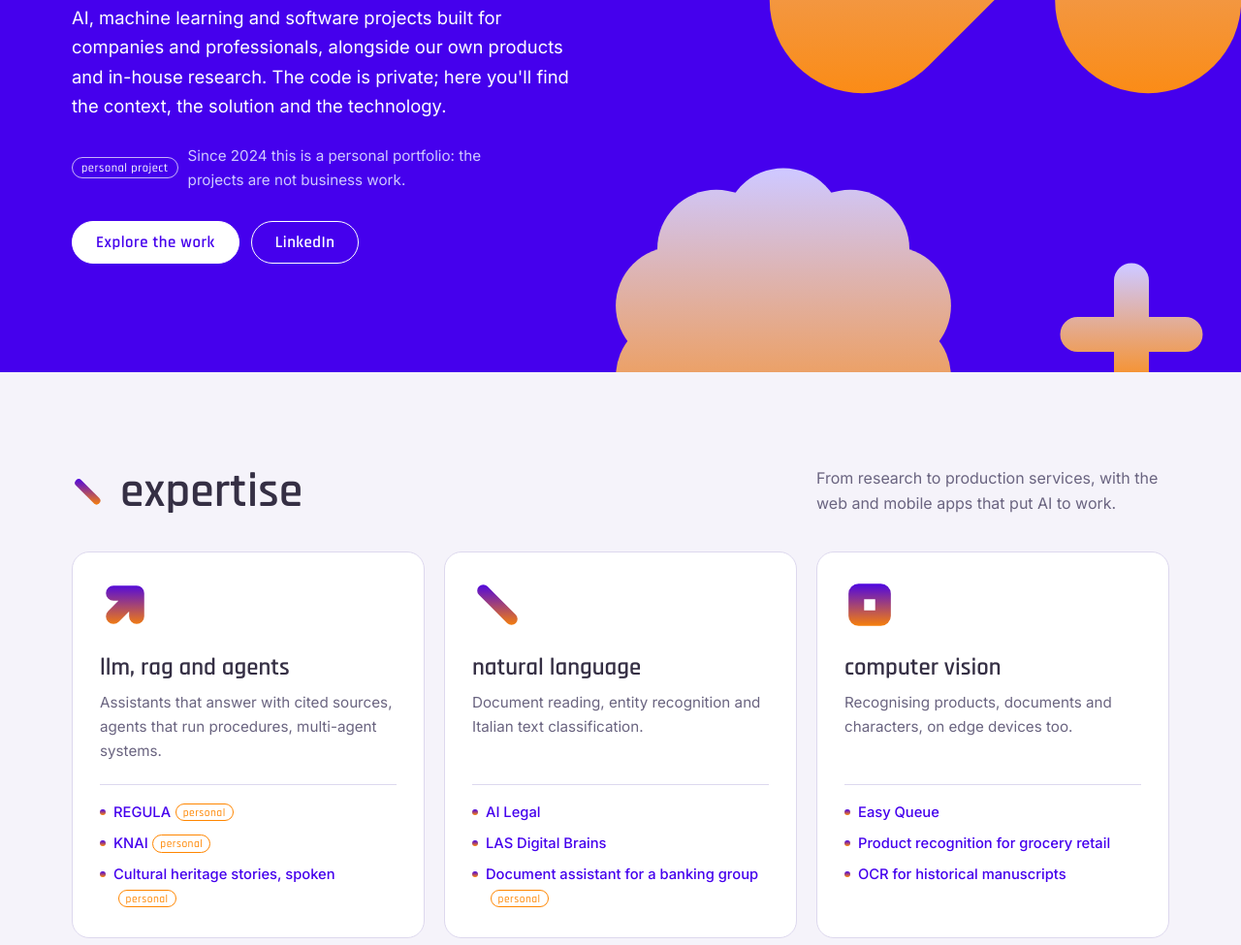
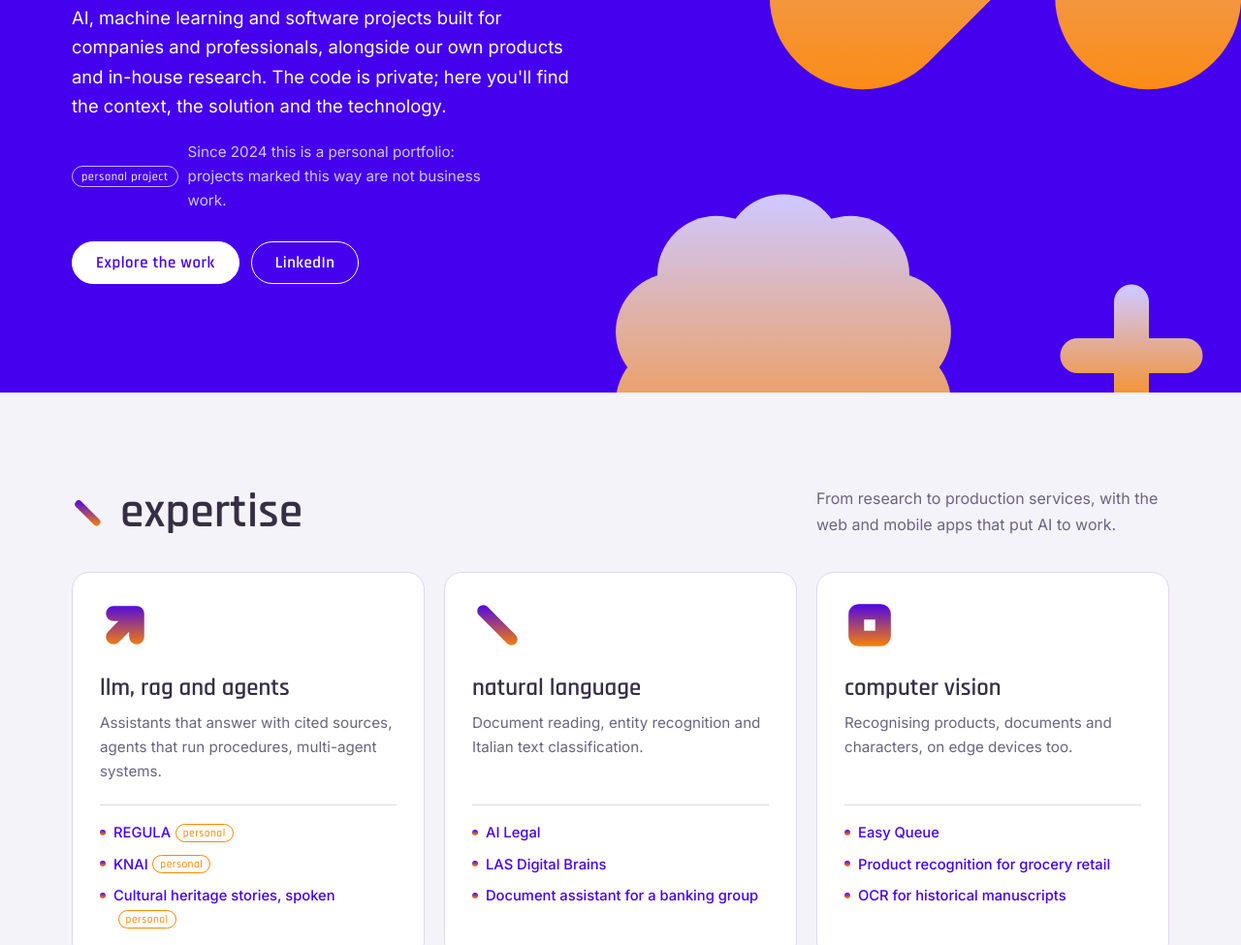
Before and after one commit to Fluel/Fluel.github.io, a plain HTML site: page index.html in a window 1280 px wide. Shown: the part 337-1312 px from the top of the page at 97% size. Drawn offline with Linux system fonts and the light colour scheme.

Commit message:
2024 client work is business, not personal
Co-Authored-By: Claude Opus 5.5 <noreply@anthropic.com>

```diff
--- a/index.html
+++ b/index.html
@@ -297,8 +297,8 @@ const T = {
     lede: "Progetti di AI, machine learning e software realizzati per aziende e professionisti, insieme ai nostri prodotti e alla ricerca interna. Il codice è privato; qui trovi contesto, soluzione e tecnologie.",
     cta: "Esplora i progetti",
     chip: "progetto personale",
-    personalNote: "Dal 2024 questo è un portfolio personale: i progetti non sono attività aziendali.",
-    personalBand: "dal 2024: progetti personali",
+    personalNote: "Dal 2024 questo è un portfolio personale: i progetti segnati così non sono attività aziendali.",
+    personalBand: "progetti personali",
     personalFilter: "personali",
     chipShort: "personale",
     skillsTitle: "competenze",
@@ -309,7 +309,7 @@ const T = {
     all: "Tutti",
     kinds: { client: "per clienti", product: "prodotti Fluel", rnd: "ricerca", training: "formazione" },
     kindOne: { client: "progetto per un cliente", product: "prodotto Fluel", rnd: "ricerca e sviluppo", training: "formazione" },
-    kindPersonal: { product: "prodotto", client: "progetto per un cliente, da libero professionista" },
+    kindPersonal: { product: "prodotto" },
     count: n => `${n} progetti`,
     open: "Apri il materiale",
     contactTitle: "parliamone",
@@ -323,8 +323,8 @@ const T = {
     lede: "AI, machine learning and software projects built for companies and professionals, alongside our own products and in-house research. The code is private; here you'll find the context, the solution and the technology.",
     cta: "Explore the work",
     chip: "personal project",
-    personalNote: "Since 2024 this is a personal portfolio: the projects are not business work.",
-    personalBand: "since 2024: personal projects",
+    personalNote: "Since 2024 this is a personal portfolio: projects marked this way are not business work.",
+    personalBand: "personal projects",
     personalFilter: "personal",
     chipShort: "personal",
     skillsTitle: "expertise",
@@ -335,7 +335,7 @@ const T = {
     all: "All",
     kinds: { client: "client work", product: "Fluel products", rnd: "research", training: "training" },
     kindOne: { client: "client project", product: "Fluel product", rnd: "research and development", training: "training" },
-    kindPersonal: { product: "product", client: "client project, as a freelancer" },
+    kindPersonal: { product: "product" },
     count: n => `${n} projects`,
     open: "Open the material",
     contactTitle: "let's talk",
--- a/projects.json
+++ b/projects.json
@@ -182,8 +182,7 @@
       "Python",
       "RAG",
       "Vector DB"
-    ],
-    "personal": true
+    ]
   },
   {
     "id": "short-video",
@@ -223,8 +222,7 @@
       "Rasa",
       "Python",
       "Speech"
-    ],
-    "personal": true
+    ]
   },
   {
     "id": "regula",
```
